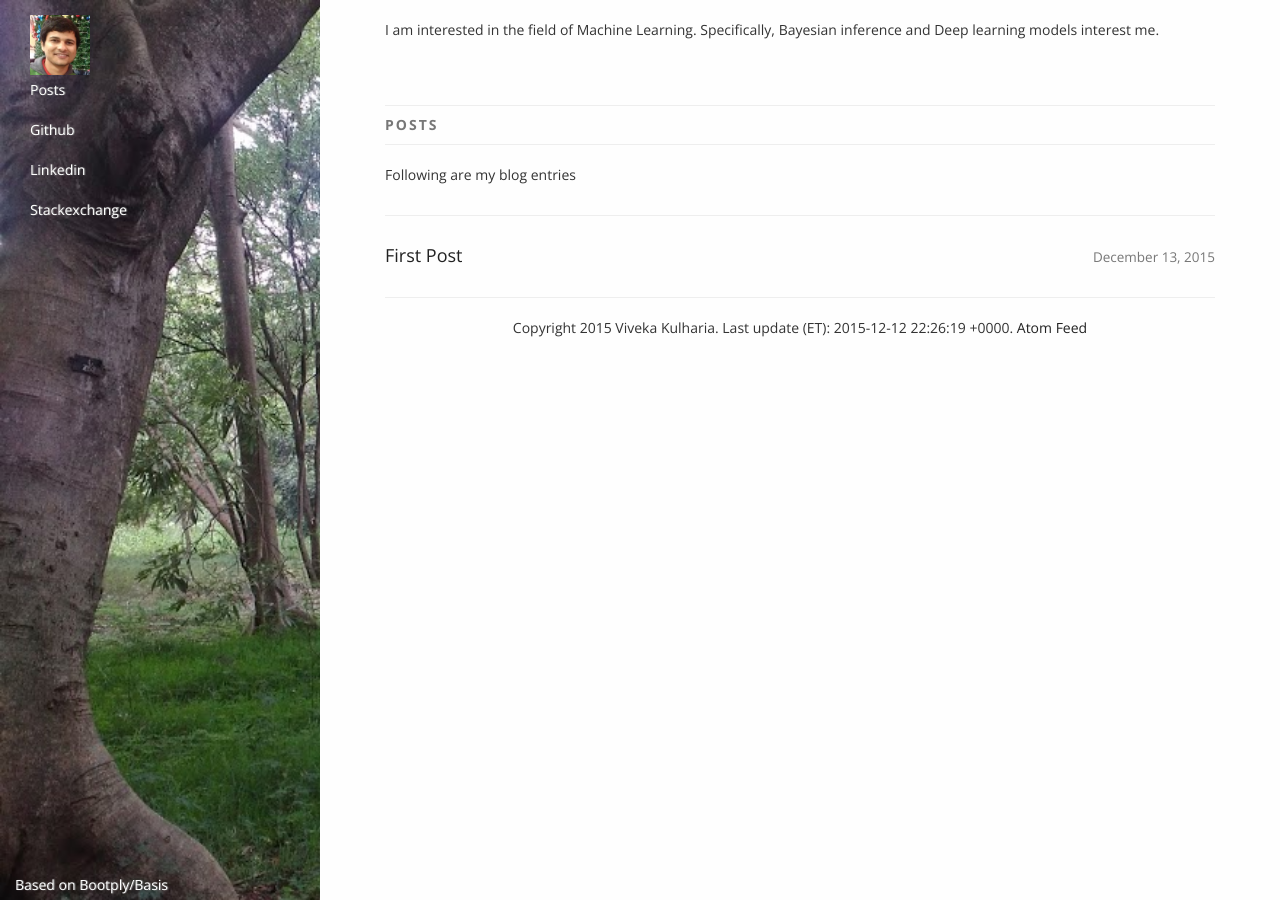
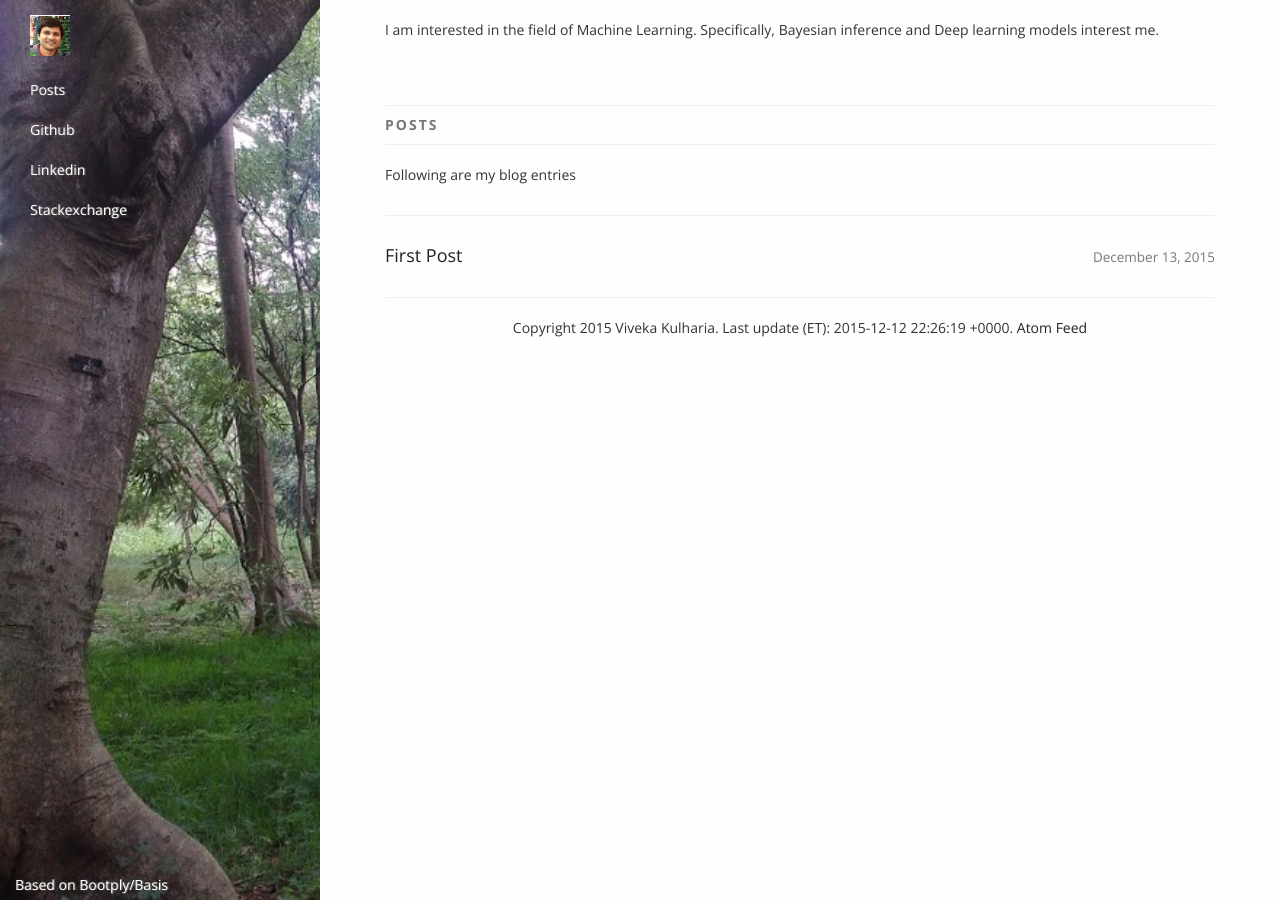
Before and after one commit to vivkul/vivkul.github.io, a Jekyll site: the page built from index.md, in a window 1280 px wide. Built offline with Jekyll 4.4.1, drawn with Linux system fonts in a browser that asks for light colours; nearby versions of some CDN libraries.

Commit message:
changed profile image size to 40

```diff
--- a/_layouts/base.html
+++ b/_layouts/base.html
@@ -186,7 +186,7 @@
 
             <!-- sidebar -->
             <div class="column col-sm-3" id="sidebar">
-                <a class="logo" href="/"><img src="/static/images/me.jpg" alt="T" width="60" height="60"></a>
+                <a class="logo" href="/"><img src="/static/images/me.jpg" alt="T" width="40" height="40"></a>
                 <ul class="nav">
                     <li><a href="#posts">Posts</a>
                     </li>
```
